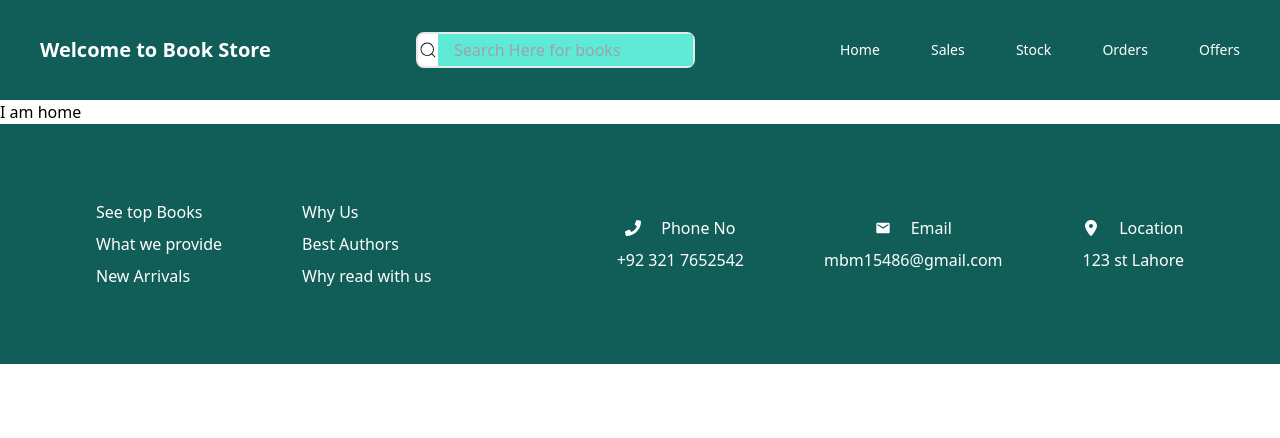
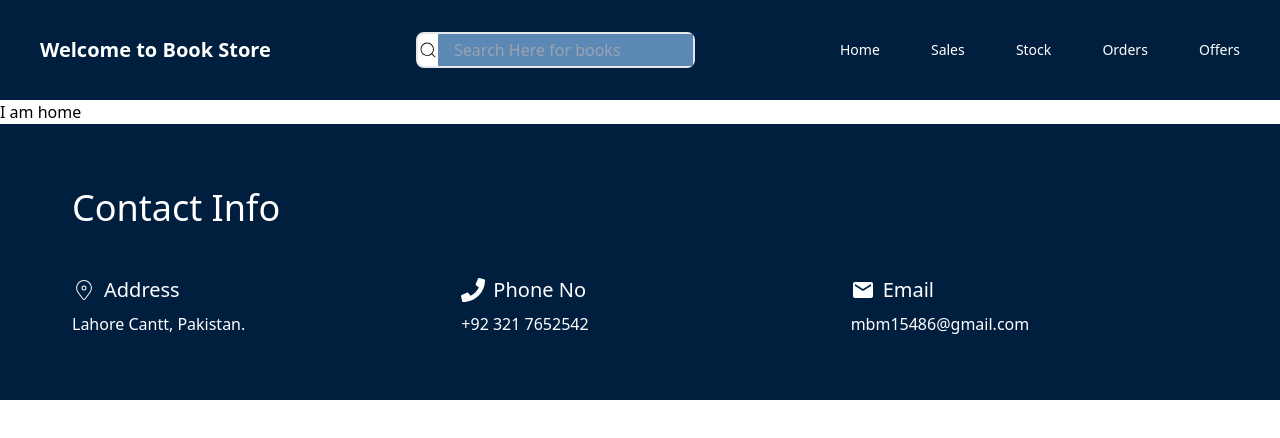
Before and after one commit to Nouman159/Book-Management, a React (Create React App) app: page / in a window 1280 px wide. Shown: the top 438 px of the page. Built offline with nearby package versions, Linux system fonts and the light colour scheme.

Commit message:
footer adjusted

```diff
--- a/src/Layout/Footer.jsx
+++ b/src/Layout/Footer.jsx
@@ -1,13 +1,31 @@
 import React from 'react'
+import { CiLocationOn } from 'react-icons/ci';
 import { FaPhone } from 'react-icons/fa';
-import { FaLocationDot } from "react-icons/fa6";
 import { MdEmail } from 'react-icons/md';
+import { FaLinkedin, FaGithub } from 'react-icons/fa';
+import { SiLeetcode } from 'react-icons/si';
 
-const details = [{ info: "See top Books " }, { info: "What we provide" }, { info: "New Arrivals" }]
-const Information = [{ brief: "Why Us" }, { brief: "Best Authors " }, { brief: "Why read with us " }]
+const icons = [
+    {
+        picture: FaLinkedin,
+        url: 'https://www.linkedin.com/in/bilal-mustafa-b1752023b/',
+    },
+    {
+        picture: FaGithub,
+        url: 'https://github.com/BilalMustafa123',
+    },
+    {
+        picture: SiLeetcode,
+        url: 'https://leetcode.com/u/noumanarshad15926/',
+    },
+];
 
 const contactInfo = [
-
+    {
+        icon: CiLocationOn,
+        label: 'Address',
+        value: 'Lahore Cantt, Pakistan.',
+    },
     {
         icon: FaPhone,
         label: 'Phone No',
@@ -16,63 +34,51 @@ const contactInfo = [
     {
         icon: MdEmail,
         label: 'Email',
-        value: 'mbm15486@gmail.com'
+        value: 'mbm15486@gmail.com',
     },
-    {
-        icon: FaLocationDot,
-        label: 'Location',
-        value: ' 123 st Lahore'
-    }
-]
+];
 
 const Footer = () => {
     return (
+        <div id='contact' className="bg-[#001f3f] text-white px-12 py-16">
+            <div className="max-w-7xl mx-auto px-6 font-playfair">
+                <h1 className="text-4xl text-center md:text-left mb-12 font-roboto">Contact Info</h1>
 
-        <div>
-
-            <div className=' flex h-full w-full bg-teal-800 flex-col justify-between gap-20 md:flex-row md:h-60 py-10 px-24 md:justify-between'>
-                <div className=' flex flex-col justify-between items-center  md:flex-row  gap-20 md:justify-between '>
-
-                    <div className=' flex flex-col text-white ' >
-                        {details.map((detail, index) => (
-                            <div key={index} className=' hover:text-[#FFFFFF] hover:font-semibold hover:cursor-pointer py-1 '>{detail.info}</div>
-                        ))}
-                    </div>
-
-                    <div className=' flex flex-col text-white ' >
-                        {Information.map((detail, index) => (
-                            <div key={index} className=' hover:text-[#FFFFFF] hover:font-semibold hover:cursor-pointer py-1 '>{detail.brief}</div>
-                        ))}
-                    </div>
-
-                </div>
-                <div className=' flex flex-col justify-between items-center  md:flex-row  md:gap-20 md:justify-between '>
-
-                    {contactInfo.map((detail, index) => (
-                        <div className=' flex flex-col justify-between items-center text-white  hover:text-[#FFFFFF] hover:font-semibold hover:cursor-pointer  ' >
-                            <div className=' flex flex-row items-center gap-5'>
-                                <div key={index} className=' py-1 '>
-                                    <detail.icon />
-                                </div>
-                                <div key={index} className='py-1 '>
-                                    {detail.label}
-                                </div>
+                <div className="grid grid-cols-1 md:grid-cols-3 gap-8 mx-auto">
+                    {contactInfo.map((item, index) => (
+                        <div
+                            key={index}
+                            className="flex flex-col items-center md:items-start"
+                        >
+                            <div className="flex items-center">
+                                <item.icon className="text-2xl mr-2" />
+                                <span className="text-xl">{item.label}</span>
                             </div>
-                            <div key={index} className='py-1 '>
-                                {detail.value}
-                            </div>
-
+                            <p className="mt-2 text-center md:text-left">
+                                {item.value}
+                            </p>
                         </div>
                     ))}
-
-
-
                 </div>
 
+                {/* <div className="flex  space-x-6 mt-16">
+                    {icons.map((icon, index) => (
+                        <a
+                            key={index}
+                            href={icon.url}
+                            target="_blank"
+                            rel="noopener noreferrer"
+                            className="group hover:text-[#0074D9]"
+                        >
+                            <div className="flex      w-12 h-12 border border-white rounded-full hover:bg-white transition-colors duration-300">
+                                <icon.picture className="text-white text-2xl group-hover:text-[#0074D9] transition-colors duration-300" />
+                            </div>
+                        </a>
+                    ))}
+                </div> */}
             </div>
-
         </div>
-    )
+    );
 }
 
 export default Footer
--- a/src/Layout/Header.jsx
+++ b/src/Layout/Header.jsx
@@ -7,14 +7,14 @@ const Header = () => {
     const Navigate = useNavigate()
     return (
         <div>
-            <div className=' flex flex-col gap-4 h-full w-full py-10  md:flex-row md:h-[100px]  bg-teal-800 items-center justify-between px-10 md:px-10'>
+            <div className=' flex flex-col gap-4 h-full w-full py-10  md:flex-row md:h-[100px]  bg-[#001f3f] items-center justify-between px-10 md:px-10'>
                 <div className=' text-lg md:text-xl font-bold text-[#FFFFFF] md:mb-0'> Welcome to Book Store</div>
                 <div className=' flex flex-row bg-white border-2 rounded-lg items-center '>
                     <div>    <CiSearch className=' h-5 w-5 md:h-6 md-w-6 ' />        </div>
                     <input
                         type='search'
                         placeholder=' Search Here for books '
-                        className=' bg-teal-300 outline-none  text-black px-2 py-1 md:px-3 '
+                        className=' bg-[#5b88b5] outline-none  text-black px-2 py-1 md:px-3 '
                     />
 
                 </div>
```
